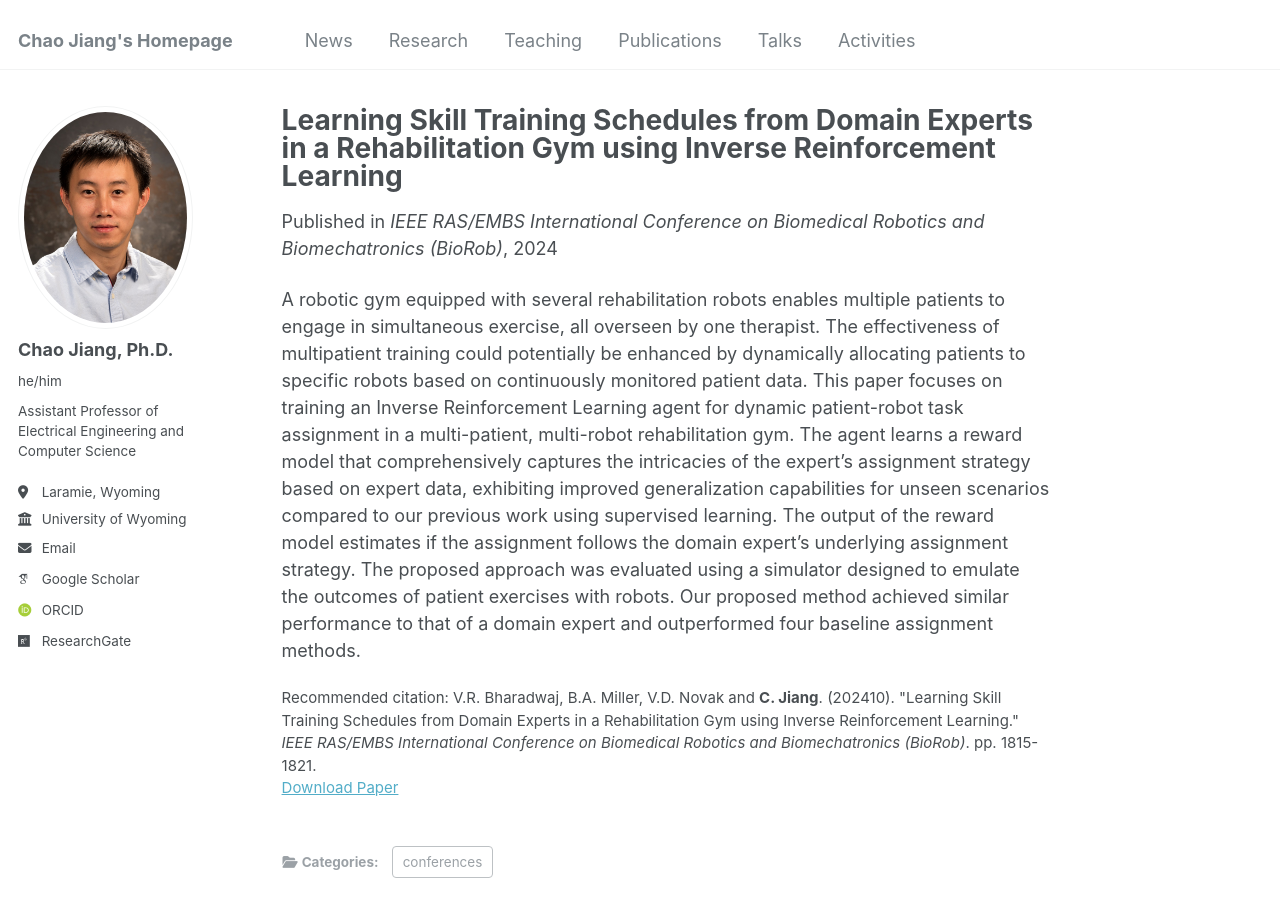
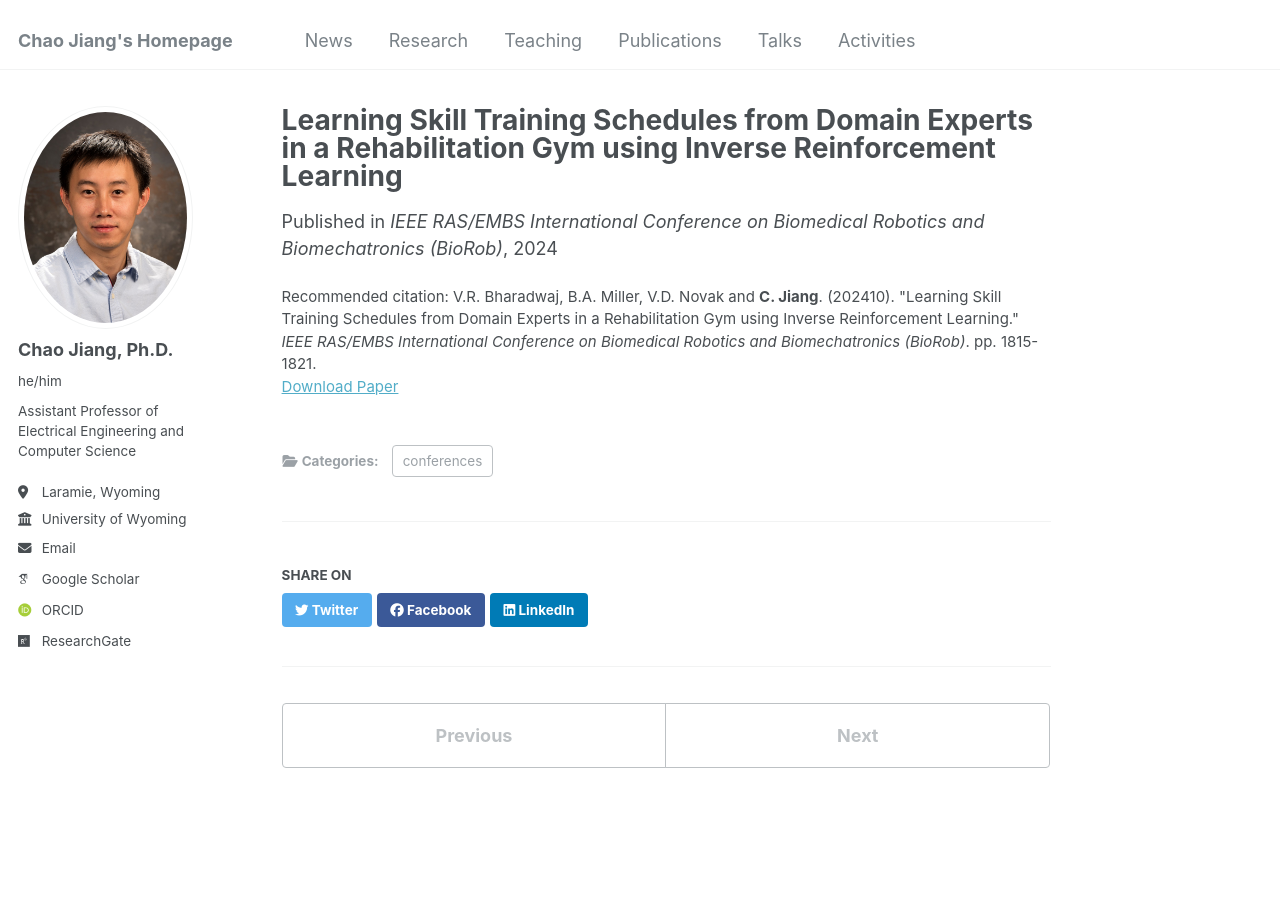
Before and after one commit to cjiang6/cjiang6.github.io, a Jekyll site: the page built from _publications/2024-10-23.md, in a window 1280 px wide and 900 px high. Built offline with Jekyll 4.4.1, drawn with Linux system fonts in a browser that asks for light colours; some web fonts are replaced.

Commit message:
Update 2024-10-23.md

```diff
--- a/_publications/2024-10-23.md
+++ b/_publications/2024-10-23.md
@@ -10,5 +10,3 @@ venue: 'IEEE RAS/EMBS International Conference on Biomedical Robotics and Biomec
 paperurl: 'https://ieeexplore.ieee.org/document/10719705'
 citation: 'V.R. Bharadwaj, B.A. Miller, V.D. Novak and <b>C. Jiang</b>. (202410). &quot;Learning Skill Training Schedules from Domain Experts in a Rehabilitation Gym using Inverse Reinforcement Learning.&quot; <i>IEEE RAS/EMBS International Conference on Biomedical Robotics and Biomechatronics (BioRob)</i>. pp. 1815-1821.'
 ---
-
-A robotic gym equipped with several rehabilitation robots enables multiple patients to engage in simultaneous exercise, all overseen by one therapist. The effectiveness of multipatient training could potentially be enhanced by dynamically allocating patients to specific robots based on continuously monitored patient data. This paper focuses on training an Inverse Reinforcement Learning agent for dynamic patient-robot task assignment in a multi-patient, multi-robot rehabilitation gym. The agent learns a reward model that comprehensively captures the intricacies of the expert's assignment strategy based on expert data, exhibiting improved generalization capabilities for unseen scenarios compared to our previous work using supervised learning. The output of the reward model estimates if the assignment follows the domain expert's underlying assignment strategy. The proposed approach was evaluated using a simulator designed to emulate the outcomes of patient exercises with robots. Our proposed method achieved similar performance to that of a domain expert and outperformed four baseline assignment methods.
```
